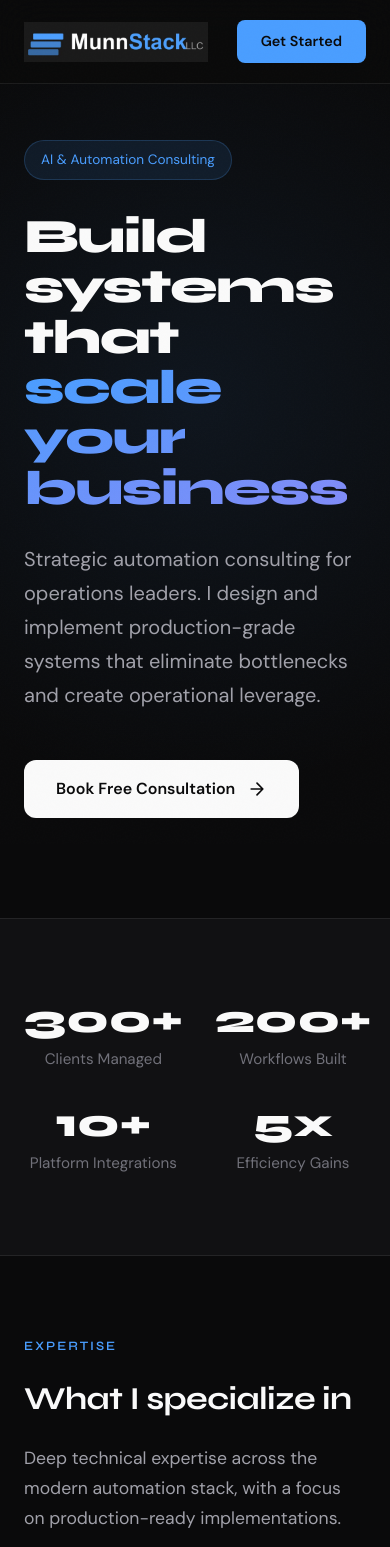
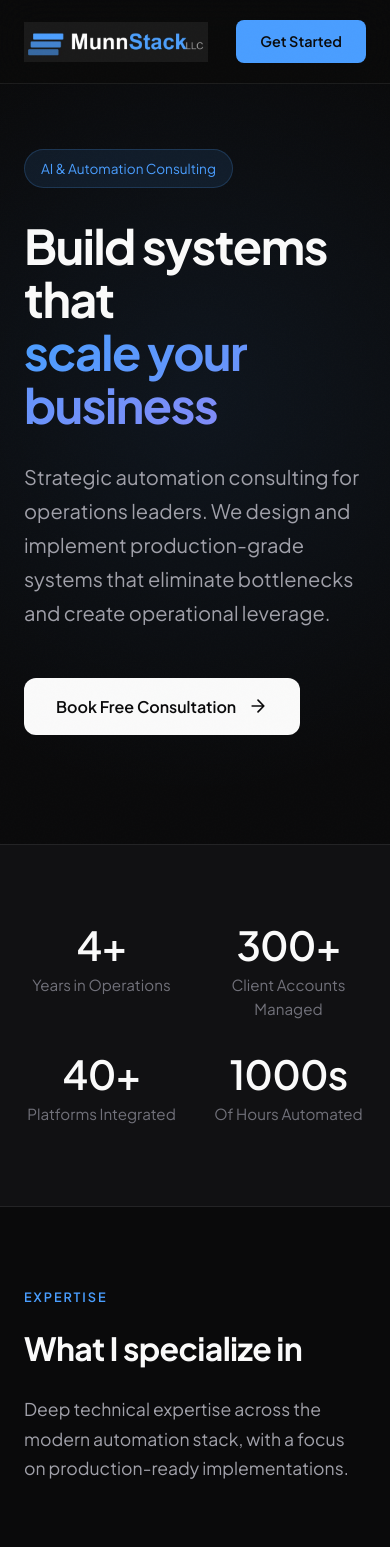
Before and after one commit to BELGARATHbb/munnstack-website, a plain HTML site: page index.html in a window 390 px wide. Shown: the top 1547 px of the page. Drawn offline with Linux system fonts and the light colour scheme.

Commit message:
Change font to 'Plus Jakarta Sans' and update text
Updated font family to 'Plus Jakarta Sans' and adjusted related styles. Modified text content for consistency and clarity.

```diff
--- a/index.html
+++ b/index.html
@@ -11,7 +11,7 @@
     <!-- Fonts -->
     <link rel="preconnect" href="https://fonts.googleapis.com">
     <link rel="preconnect" href="https://fonts.gstatic.com" crossorigin>
-    <link href="https://fonts.googleapis.com/css2?family=Syne:wght@400;500;600;700;800&family=DM+Sans:wght@400;500;600&display=swap" rel="stylesheet">
+    <link href="https://fonts.googleapis.com/css2?family=Plus+Jakarta+Sans:wght@400;500;600;700&display=swap" rel="stylesheet">
 
     <style>
         * {
@@ -37,7 +37,7 @@
         }
 
         body {
-            font-family: 'DM Sans', -apple-system, sans-serif;
+            font-family: 'Plus Jakarta Sans', -apple-system, sans-serif;
             background: var(--bg-primary);
             color: var(--text-primary);
             line-height: 1.6;
@@ -151,10 +151,10 @@
         }
 
         .hero h1 {
-            font-family: 'Syne', sans-serif;
-            font-size: clamp(3rem, 8vw, 5.5rem);
-            font-weight: 800;
-            line-height: 1.05;
+            font-family: 'Plus Jakarta Sans', sans-serif;
+            font-size: clamp(3rem, 8vw, 5rem);
+            font-weight: 700;
+            line-height: 1.1;
             letter-spacing: -0.03em;
             margin-bottom: 28px;
             animation: fadeUp 0.6s ease 0.1s both;
@@ -210,7 +210,7 @@
         }
 
         .section-label {
-            font-family: 'Syne', sans-serif;
+            font-family: 'Plus Jakarta Sans', sans-serif;
             font-size: 0.8rem;
             font-weight: 600;
             text-transform: uppercase;
@@ -220,7 +220,7 @@
         }
 
         .section-title {
-            font-family: 'Syne', sans-serif;
+            font-family: 'Plus Jakarta Sans', sans-serif;
             font-size: clamp(2rem, 4vw, 3rem);
             font-weight: 700;
             letter-spacing: -0.02em;
@@ -252,12 +252,13 @@
         }
 
         .stat-number {
-            font-family: 'Syne', sans-serif;
-            font-size: 3.5rem;
-            font-weight: 800;
+            font-family: 'Plus Jakarta Sans', sans-serif;
+            font-size: 3rem;
+            font-weight: 600;
             color: var(--text-primary);
             line-height: 1;
             margin-bottom: 8px;
+            letter-spacing: -0.02em;
         }
 
         .stat-label {
@@ -307,7 +308,7 @@
         }
 
         .expertise-card h3 {
-            font-family: 'Syne', sans-serif;
+            font-family: 'Plus Jakarta Sans', sans-serif;
             font-size: 1.25rem;
             font-weight: 600;
             margin-bottom: 12px;
@@ -419,7 +420,7 @@
         }
 
         .solution-number {
-            font-family: 'Syne', sans-serif;
+            font-family: 'Plus Jakarta Sans', sans-serif;
             font-size: 0.8rem;
             font-weight: 600;
             color: var(--accent);
@@ -427,7 +428,7 @@
         }
 
         .solution-card h3 {
-            font-family: 'Syne', sans-serif;
+            font-family: 'Plus Jakarta Sans', sans-serif;
             font-size: 1.35rem;
             font-weight: 600;
             margin-bottom: 12px;
@@ -675,7 +676,7 @@
             <div class="hero-content">
                 <span class="hero-label">AI & Automation Consulting</span>
                 <h1>Build systems that<br><span class="accent">scale your business</span></h1>
-                <p class="hero-description">Strategic automation consulting for operations leaders. I design and implement production-grade systems that eliminate bottlenecks and create operational leverage.</p>
+                <p class="hero-description">Strategic automation consulting for operations leaders. We design and implement production-grade systems that eliminate bottlenecks and create operational leverage.</p>
                 <a href="#consultation" class="hero-cta">
                     Book Free Consultation
                     <svg width="20" height="20" viewBox="0 0 24 24" fill="none" stroke="currentColor" stroke-width="2" stroke-linecap="round" stroke-linejoin="round">
@@ -691,20 +692,20 @@
         <div class="container">
             <div class="stats-grid">
                 <div class="stat-item">
-                    <div class="stat-number">300+</div>
-                    <div class="stat-label">Clients Managed</div>
+                    <div class="stat-number">4+</div>
+                    <div class="stat-label">Years in Operations</div>
                 </div>
                 <div class="stat-item">
-                    <div class="stat-number">200+</div>
-                    <div class="stat-label">Workflows Built</div>
+                    <div class="stat-number">300+</div>
+                    <div class="stat-label">Client Accounts Managed</div>
                 </div>
                 <div class="stat-item">
-                    <div class="stat-number">10+</div>
-                    <div class="stat-label">Platform Integrations</div>
+                    <div class="stat-number">40+</div>
+                    <div class="stat-label">Platforms Integrated</div>
                 </div>
                 <div class="stat-item">
-                    <div class="stat-number">5x</div>
-                    <div class="stat-label">Efficiency Gains</div>
+                    <div class="stat-number">1000s</div>
+                    <div class="stat-label">Of Hours Automated</div>
                 </div>
             </div>
         </div>
@@ -824,7 +825,7 @@
                 </div>
                 <div class="tool-card">
                     <div class="tool-logo">
-                        <img src="https://cdn.simpleicons.org/amazonaws/FF9900" alt="AWS">
+                        <img src="https://thenounproject.com/icon/aws-3180238/" alt="AWS">
                     </div>
                     <span class="tool-name">AWS</span>
                 </div>
@@ -865,19 +866,21 @@
                 </div>
                 <div class="solution-card">
                     <span class="solution-number">03</span>
-                    <h3>Client Onboarding Automation</h3>
+                    <h3>Client Onboarding Automations</h3>
                     <p>End-to-end onboarding workflows that eliminate manual setup, track progress, and ensure consistent delivery for every client.</p>
                 </div>
                 <div class="solution-card">
                     <span class="solution-number">04</span>
-                    <h3>Multi-Platform Data Sync</h3>
+                    <h3>Multi-Platform Data Syncs</h3>
                     <p>Keep your tools in sync automatically. CRM, project management, analytics, and advertising platforms all talking to each other.</p>
                 </div>
-                <div class="solution-card">
-                    <span class="solution-number">05</span>
-                    <h3>Campaign Management Automation</h3>
-                    <p>Automated Google Ads campaign builds, geo-targeting setup, and performance optimization workflows at scale.</p>
+
+                    <span class="tool-name">AWS</span>
                 </div>
+                <div class="tool-card">
+                    <div class="tool-logo">
+                        <img src="https://cdn.simpleicons.org/metabase/509EE3" alt="Metabase">
+                    </div>
                 <div class="solution-card">
                     <span class="solution-number">06</span>
                     <h3>Operations Workflows</h3>
```
